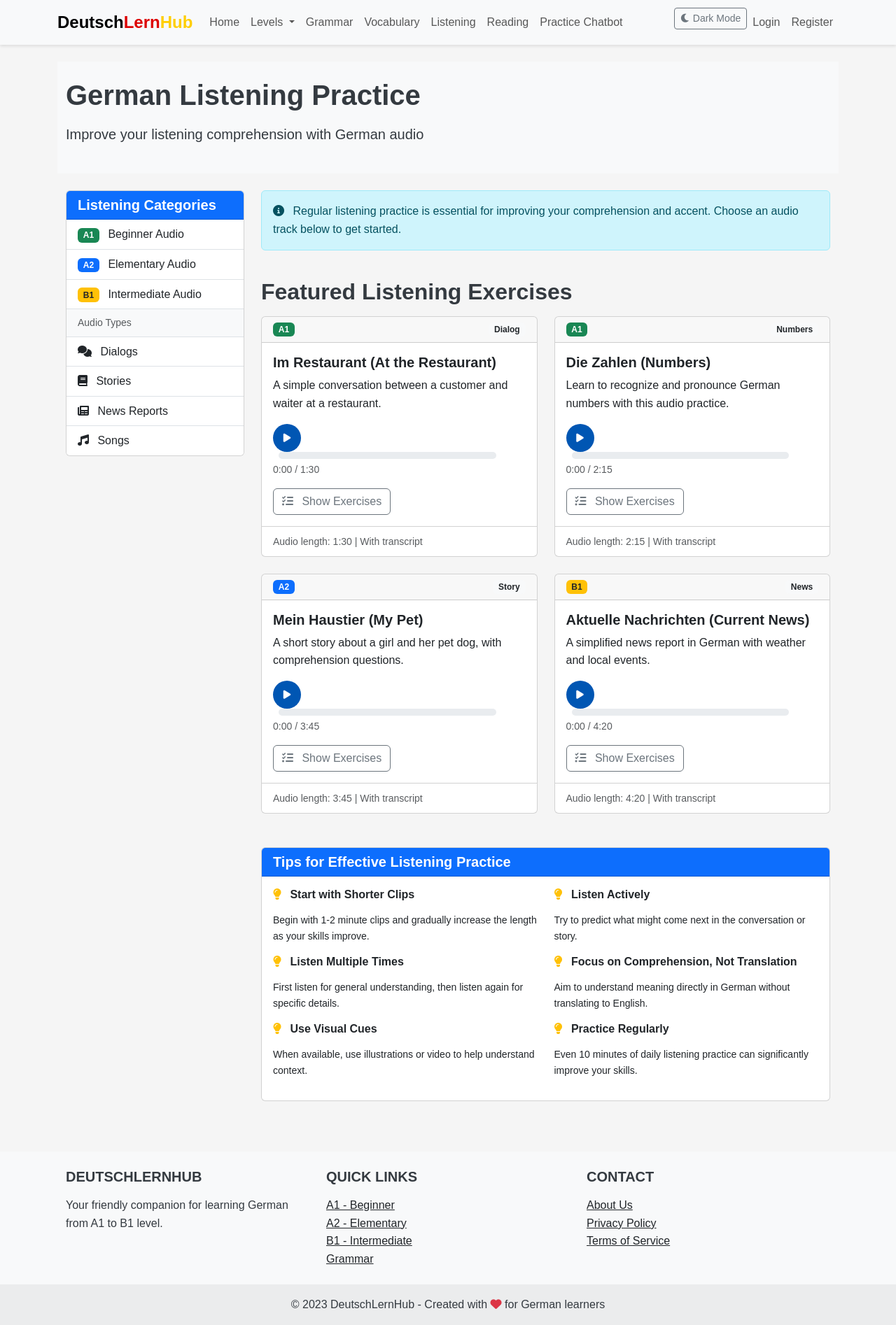
After one commit to birajm/DEUTSCHLERNHUBNEW, a Flask app: page /listening in a window 1280 px wide. The commit adds this page. Shown: the whole page at 70% size. Run offline with Flask 3, Linux system fonts and the light colour scheme.

Commit message:
Add listening and reading comprehension sections.  Includes new routes, templates, and audio files.
Replit-Commit-Author: Agent
Replit-Commit-Session-Id: e2ffb416-4114-43f8-8b2b-83a0ec32dd6e
Replit-Commit-Screenshot-Url: https://storage.googleapis.com/screenshot-production-us-central1/39f0c520-c137-4281-a381-436dc97f7b2b/41a59299-c775-4328-be02-c752330d71d4.jpg

```diff
--- a/routes.py
+++ b/routes.py
@@ -98,6 +98,30 @@ def b1_index():
 @app.route('/grammar')
 def grammar():
     return render_template('grammar.html')
+
+# Listening comprehension exercises
+@app.route('/listening')
+@app.route('/listening/<string:level>')
+@app.route('/listening/<string:type>')
+def listening(level=None, type=None):
+    selected_level = level
+    selected_type = type
+
+    return render_template('listening/index.html',
+                          selected_level=selected_level,
+                          selected_type=selected_type)
+
+# Reading practice
+@app.route('/reading')
+@app.route('/reading/<string:level>')
+@app.route('/reading/<string:category>')
+def reading(level=None, category=None):
+    selected_level = level
+    selected_category = category
+
+    return render_template('reading/index.html',
+                          selected_level=selected_level,
+                          selected_category=selected_category)
 
 # Chatbot route
 @app.route('/chatbot')
--- a/templates/layout.html
+++ b/templates/layout.html
@@ -48,6 +48,12 @@
                     </li>
                     <li class="nav-item">
                         <a class="nav-link" href="{{ url_for('vocabulary') }}">Vocabulary</a>
+                    </li>
+                    <li class="nav-item">
+                        <a class="nav-link" href="{{ url_for('listening') }}">Listening</a>
+                    </li>
+                    <li class="nav-item">
+                        <a class="nav-link" href="{{ url_for('reading') }}">Reading</a>
                     </li>
                     <li class="nav-item">
                         <a class="nav-link" href="{{ url_for('chatbot') }}">Practice Chatbot</a>
--- /dev/null
+++ b/templates/listening/index.html
@@ -0,0 +1,256 @@
+{% extends "layout.html" %}
+
+{% block title %}DeutschLernHub - Listening Practice{% endblock %}
+
+{% block content %}
+<div class="listening-header bg-light py-4">
+    <div class="container">
+        <h1>German Listening Practice</h1>
+        <p class="lead">Improve your listening comprehension with German audio</p>
+    </div>
+</div>
+
+<div class="container py-4">
+    <div class="row">
+        <div class="col-lg-3 mb-4">
+            <!-- Sidebar navigation -->
+            <div class="card">
+                <div class="card-header bg-primary text-white">
+                    <h5 class="mb-0">Listening Categories</h5>
+                </div>
+                <div class="list-group list-group-flush">
+                    <a href="{{ url_for('listening', level='a1') }}" class="list-group-item list-group-item-action {% if selected_level == 'a1' %}active{% endif %}">
+                        <span class="badge bg-success me-2">A1</span> Beginner Audio
+                    </a>
+                    <a href="{{ url_for('listening', level='a2') }}" class="list-group-item list-group-item-action {% if selected_level == 'a2' %}active{% endif %}">
+                        <span class="badge bg-primary me-2">A2</span> Elementary Audio
+                    </a>
+                    <a href="{{ url_for('listening', level='b1') }}" class="list-group-item list-group-item-action {% if selected_level == 'b1' %}active{% endif %}">
+                        <span class="badge bg-warning text-dark me-2">B1</span> Intermediate Audio
+                    </a>
+                    <div class="list-group-item bg-light text-muted small">Audio Types</div>
+                    <a href="{{ url_for('listening', type='dialogs') }}" class="list-group-item list-group-item-action {% if selected_type == 'dialogs' %}active{% endif %}">
+                        <i class="fas fa-comments me-2"></i> Dialogs
+                    </a>
+                    <a href="{{ url_for('listening', type='stories') }}" class="list-group-item list-group-item-action {% if selected_type == 'stories' %}active{% endif %}">
+                        <i class="fas fa-book me-2"></i> Stories
+                    </a>
+                    <a href="{{ url_for('listening', type='news') }}" class="list-group-item list-group-item-action {% if selected_type == 'news' %}active{% endif %}">
+                        <i class="fas fa-newspaper me-2"></i> News Reports
+                    </a>
+                    <a href="{{ url_for('listening', type='songs') }}" class="list-group-item list-group-item-action {% if selected_type == 'songs' %}active{% endif %}">
+                        <i class="fas fa-music me-2"></i> Songs
+                    </a>
+                </div>
+            </div>
+
+            {% if current_user.is_authenticated %}
+            <!-- Listening history -->
+            <div class="card mt-4">
+                <div class="card-header bg-success text-white">
+                    <h5 class="mb-0">My Listening History</h5>
+                </div>
+                <div class="card-body">
+                    <p class="text-muted small">Recently played tracks will appear here.</p>
+                    <div class="d-grid gap-2">
+                        <button class="btn btn-outline-primary btn-sm" disabled>
+                            <i class="fas fa-headphones me-2"></i> Favorite Tracks
+                            <span class="badge bg-secondary ms-1">Coming Soon</span>
+                        </button>
+                    </div>
+                </div>
+            </div>
+            {% endif %}
+        </div>
+
+        <div class="col-lg-9">
+            <div class="row mb-4">
+                <div class="col">
+                    <div class="alert alert-info">
+                        <i class="fas fa-info-circle me-2"></i> Regular listening practice is essential for improving your comprehension and accent. Choose an audio track below to get started.
+                    </div>
+                </div>
+            </div>
+
+            <!-- Featured listening materials -->
+            <h2 class="mb-3">Featured Listening Exercises</h2>
+            <div class="row row-cols-1 row-cols-md-2 g-4 mb-5">
+                <!-- Listening Card 1 -->
+                <div class="col">
+                    <div class="card h-100">
+                        <div class="card-header d-flex justify-content-between align-items-center">
+                            <span class="badge bg-success">A1</span>
+                            <span class="badge bg-light text-dark">Dialog</span>
+                        </div>
+                        <div class="card-body">
+                            <h5 class="card-title">Im Restaurant (At the Restaurant)</h5>
+                            <p class="card-text">A simple conversation between a customer and waiter at a restaurant.</p>
+                            <div class="audio-player mt-3 mb-2">
+                                <button class="btn btn-sm btn-primary audio-play-btn" onclick="alert('This feature is coming soon!')">
+                                    <i class="fas fa-play"></i>
+                                </button>
+                                <div class="progress ms-2" style="height: 10px; width: calc(100% - 50px);">
+                                    <div class="progress-bar" role="progressbar" style="width: 0%"></div>
+                                </div>
+                                <small class="text-muted d-block mt-1">0:00 / 1:30</small>
+                            </div>
+                            <button class="btn btn-outline-secondary mt-2" onclick="alert('This feature is coming soon!')">
+                                <i class="fas fa-tasks me-2"></i> Show Exercises
+                            </button>
+                        </div>
+                        <div class="card-footer bg-transparent">
+                            <small class="text-muted">Audio length: 1:30 | With transcript</small>
+                        </div>
+                    </div>
+                </div>
+
+                <!-- Listening Card 2 -->
+                <div class="col">
+                    <div class="card h-100">
+                        <div class="card-header d-flex justify-content-between align-items-center">
+                            <span class="badge bg-success">A1</span>
+                            <span class="badge bg-light text-dark">Numbers</span>
+                        </div>
+                        <div class="card-body">
+                            <h5 class="card-title">Die Zahlen (Numbers)</h5>
+                            <p class="card-text">Learn to recognize and pronounce German numbers with this audio practice.</p>
+                            <div class="audio-player mt-3 mb-2">
+                                <button class="btn btn-sm btn-primary audio-play-btn" onclick="alert('This feature is coming soon!')">
+                                    <i class="fas fa-play"></i>
+                                </button>
+                                <div class="progress ms-2" style="height: 10px; width: calc(100% - 50px);">
+                                    <div class="progress-bar" role="progressbar" style="width: 0%"></div>
+                                </div>
+                                <small class="text-muted d-block mt-1">0:00 / 2:15</small>
+                            </div>
+                            <button class="btn btn-outline-secondary mt-2" onclick="alert('This feature is coming soon!')">
+                                <i class="fas fa-tasks me-2"></i> Show Exercises
+                            </button>
+                        </div>
+                        <div class="card-footer bg-transparent">
+                            <small class="text-muted">Audio length: 2:15 | With transcript</small>
+                        </div>
+                    </div>
+                </div>
+
+                <!-- Listening Card 3 -->
+                <div class="col">
+                    <div class="card h-100">
+                        <div class="card-header d-flex justify-content-between align-items-center">
+                            <span class="badge bg-primary">A2</span>
+                            <span class="badge bg-light text-dark">Story</span>
+                        </div>
+                        <div class="card-body">
+                            <h5 class="card-title">Mein Haustier (My Pet)</h5>
+                            <p class="card-text">A short story about a girl and her pet dog, with comprehension questions.</p>
+                            <div class="audio-player mt-3 mb-2">
+                                <button class="btn btn-sm btn-primary audio-play-btn" onclick="alert('This feature is coming soon!')">
+                                    <i class="fas fa-play"></i>
+                                </button>
+                                <div class="progress ms-2" style="height: 10px; width: calc(100% - 50px);">
+                                    <div class="progress-bar" role="progressbar" style="width: 0%"></div>
+                                </div>
+                                <small class="text-muted d-block mt-1">0:00 / 3:45</small>
+                            </div>
+                            <button class="btn btn-outline-secondary mt-2" onclick="alert('This feature is coming soon!')">
+                                <i class="fas fa-tasks me-2"></i> Show Exercises
+                            </button>
+                        </div>
+                        <div class="card-footer bg-transparent">
+                            <small class="text-muted">Audio length: 3:45 | With transcript</small>
+                        </div>
+                    </div>
+                </div>
+
+                <!-- Listening Card 4 -->
+                <div class="col">
+                    <div class="card h-100">
+                        <div class="card-header d-flex justify-content-between align-items-center">
+                            <span class="badge bg-warning text-dark">B1</span>
+                            <span class="badge bg-light text-dark">News</span>
+                        </div>
+                        <div class="card-body">
+                            <h5 class="card-title">Aktuelle Nachrichten (Current News)</h5>
+                            <p class="card-text">A simplified news report in German with weather and local events.</p>
+                            <div class="audio-player mt-3 mb-2">
+                                <button class="btn btn-sm btn-primary audio-play-btn" onclick="alert('This feature is coming soon!')">
+                                    <i class="fas fa-play"></i>
+                                </button>
+                                <div class="progress ms-2" style="height: 10px; width: calc(100% - 50px);">
+                                    <div class="progress-bar" role="progressbar" style="width: 0%"></div>
+                                </div>
+                                <small class="text-muted d-block mt-1">0:00 / 4:20</small>
+                            </div>
+                            <button class="btn btn-outline-secondary mt-2" onclick="alert('This feature is coming soon!')">
+                                <i class="fas fa-tasks me-2"></i> Show Exercises
+                            </button>
+                        </div>
+                        <div class="card-footer bg-transparent">
+                            <small class="text-muted">Audio length: 4:20 | With transcript</small>
+                        </div>
+                    </div>
+                </div>
+            </div>
+
+            <!-- Listening tips section -->
+            <div class="card">
+                <div class="card-header bg-primary text-white">
+                    <h5 class="mb-0">Tips for Effective Listening Practice</h5>
+                </div>
+                <div class="card-body">
+                    <div class="row">
+                        <div class="col-md-6">
+                            <h6><i class="fas fa-lightbulb text-warning me-2"></i> Start with Shorter Clips</h6>
+                            <p class="small">Begin with 1-2 minute clips and gradually increase the length as your skills improve.</p>
+
+                            <h6><i class="fas fa-lightbulb text-warning me-2"></i> Listen Multiple Times</h6>
+                            <p class="small">First listen for general understanding, then listen again for specific details.</p>
+
+                            <h6><i class="fas fa-lightbulb text-warning me-2"></i> Use Visual Cues</h6>
+                            <p class="small">When available, use illustrations or video to help understand context.</p>
+                        </div>
+                        <div class="col-md-6">
+                            <h6><i class="fas fa-lightbulb text-warning me-2"></i> Listen Actively</h6>
+                            <p class="small">Try to predict what might come next in the conversation or story.</p>
+
+                            <h6><i class="fas fa-lightbulb text-warning me-2"></i> Focus on Comprehension, Not Translation</h6>
+                            <p class="small">Aim to understand meaning directly in German without translating to English.</p>
+
+                            <h6><i class="fas fa-lightbulb text-warning me-2"></i> Practice Regularly</h6>
+                            <p class="small">Even 10 minutes of daily listening practice can significantly improve your skills.</p>
+                        </div>
+                    </div>
+                </div>
+            </div>
+        </div>
+    </div>
+</div>
+{% endblock %}
+
+{% block extra_css %}
+<style>
+    .card {
+        transition: transform 0.2s ease-in-out;
+    }
+
+    .card:hover {
+        transform: translateY(-5px);
+        box-shadow: 0 4px 8px rgba(0,0,0,0.1);
+    }
+
+    .audio-player {
+        display: flex;
+        align-items: center;
+        flex-wrap: wrap;
+    }
+
+    .audio-play-btn {
+        width: 38px;
+        height: 38px;
+        border-radius: 50%;
+        display: flex;
+        align-items: center;
+        justify-content: center;
+    }
+</style>
+{% endblock %}
```
Also changed, not shown: templates/reading/index.html (added, +202 -0 lines), update_audio.py (added, +37 -0 lines), 15 other files.
